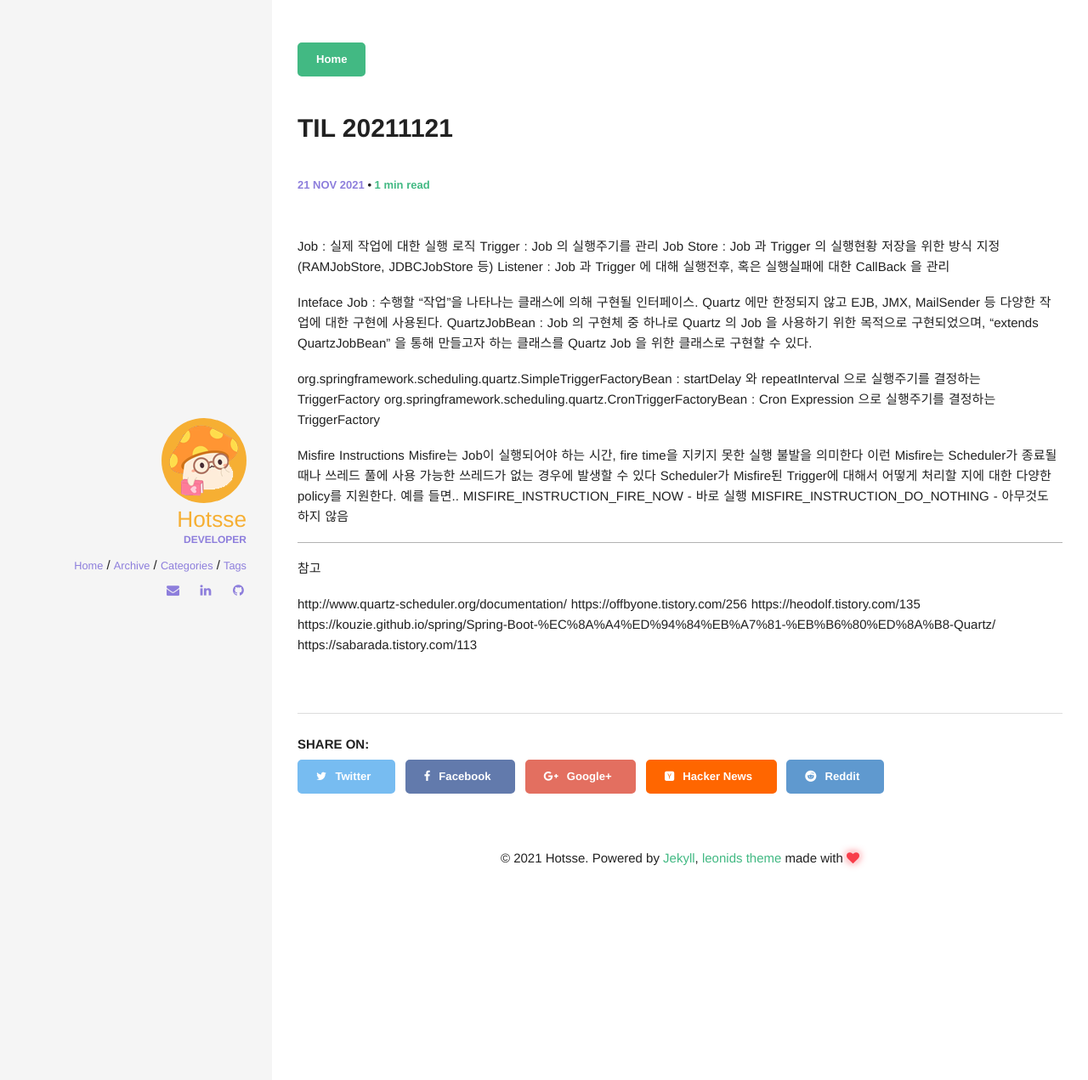
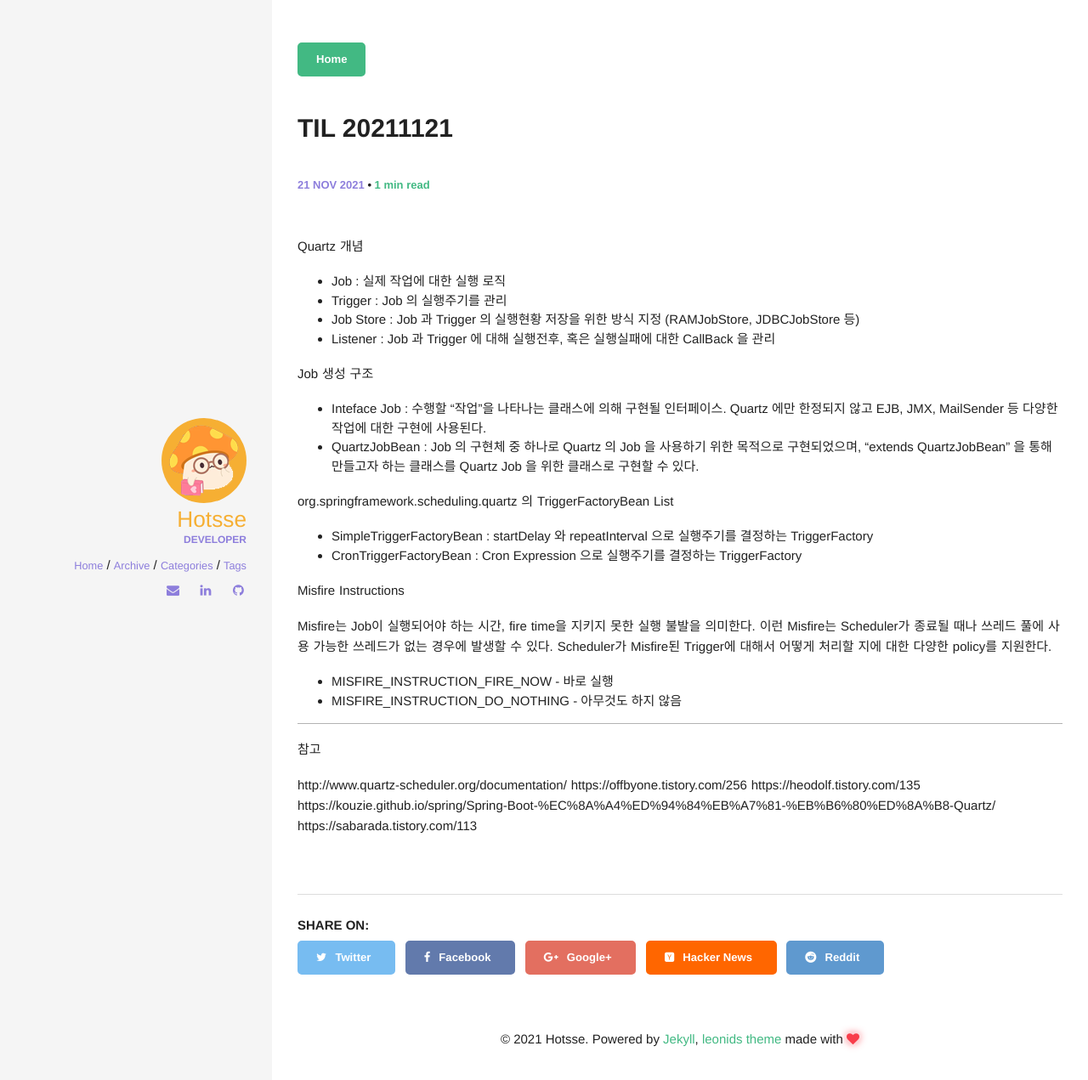
Before and after one commit to Hotsse/hotsse.github.io, a Jekyll site: the page built from _posts/2021-11-21-TIL 20211121.md, in a window 1280 px wide. Shown: the top 1271 px of the page at 85% size. Built offline with Jekyll 4.4.1, drawn with Linux system fonts in a browser that asks for light colours; comment, search, counter and statistics services are not loaded.

Commit message:
Update 2021-11-21-TIL 20211121.md

```diff
--- a/_posts/2021-11-21-TIL 20211121.md
+++ b/_posts/2021-11-21-TIL 20211121.md
@@ -5,24 +5,28 @@ categories: [TIL]
 comments: true
 ---
 
-Job : 실제 작업에 대한 실행 로직
-Trigger : Job 의 실행주기를 관리
-Job Store : Job 과 Trigger 의 실행현황 저장을 위한 방식 지정 (RAMJobStore, JDBCJobStore 등)
-Listener : Job 과 Trigger 에 대해 실행전후, 혹은 실행실패에 대한 CallBack 을 관리
+Quartz 개념
 
-Inteface Job : 수행할 "작업"을 나타나는 클래스에 의해 구현될 인터페이스. Quartz 에만 한정되지 않고 EJB, JMX, MailSender 등 다양한 작업에 대한 구현에 사용된다.
-QuartzJobBean : Job 의 구현체 중 하나로 Quartz 의 Job 을 사용하기 위한 목적으로 구현되었으며, "extends QuartzJobBean" 을 통해 만들고자 하는 클래스를 Quartz Job 을 위한 클래스로 구현할 수 있다.
+- Job : 실제 작업에 대한 실행 로직
+- Trigger : Job 의 실행주기를 관리
+- Job Store : Job 과 Trigger 의 실행현황 저장을 위한 방식 지정 (RAMJobStore, JDBCJobStore 등)
+- Listener : Job 과 Trigger 에 대해 실행전후, 혹은 실행실패에 대한 CallBack 을 관리
 
-org.springframework.scheduling.quartz.SimpleTriggerFactoryBean : startDelay 와 repeatInterval 으로 실행주기를 결정하는 TriggerFactory
-org.springframework.scheduling.quartz.CronTriggerFactoryBean : Cron Expression 으로 실행주기를 결정하는 TriggerFactory
+Job 생성 구조
+
+- Inteface Job : 수행할 "작업"을 나타나는 클래스에 의해 구현될 인터페이스. Quartz 에만 한정되지 않고 EJB, JMX, MailSender 등 다양한 작업에 대한 구현에 사용된다.
+- QuartzJobBean : Job 의 구현체 중 하나로 Quartz 의 Job 을 사용하기 위한 목적으로 구현되었으며, "extends QuartzJobBean" 을 통해 만들고자 하는 클래스를 Quartz Job 을 위한 클래스로 구현할 수 있다.
+
+org.springframework.scheduling.quartz 의 TriggerFactoryBean List
+
+- SimpleTriggerFactoryBean : startDelay 와 repeatInterval 으로 실행주기를 결정하는 TriggerFactory
+- CronTriggerFactoryBean : Cron Expression 으로 실행주기를 결정하는 TriggerFactory
 
 Misfire Instructions
-Misfire는 Job이 실행되어야 하는 시간, fire time을 지키지 못한 실행 불발을 의미한다
-이런 Misfire는 Scheduler가 종료될 때나 쓰레드 풀에 사용 가능한 쓰레드가 없는 경우에 발생할 수 있다
-Scheduler가 Misfire된 Trigger에 대해서 어떻게 처리할 지에 대한 다양한 policy를 지원한다.
-예를 들면..
-MISFIRE_INSTRUCTION_FIRE_NOW - 바로 실행
-MISFIRE_INSTRUCTION_DO_NOTHING - 아무것도 하지 않음
+
+Misfire는 Job이 실행되어야 하는 시간, fire time을 지키지 못한 실행 불발을 의미한다. 이런 Misfire는 Scheduler가 종료될 때나 쓰레드 풀에 사용 가능한 쓰레드가 없는 경우에 발생할 수 있다. Scheduler가 Misfire된 Trigger에 대해서 어떻게 처리할 지에 대한 다양한 policy를 지원한다.
+- MISFIRE_INSTRUCTION_FIRE_NOW - 바로 실행
+- MISFIRE_INSTRUCTION_DO_NOTHING - 아무것도 하지 않음
 
 -----------
 
```
